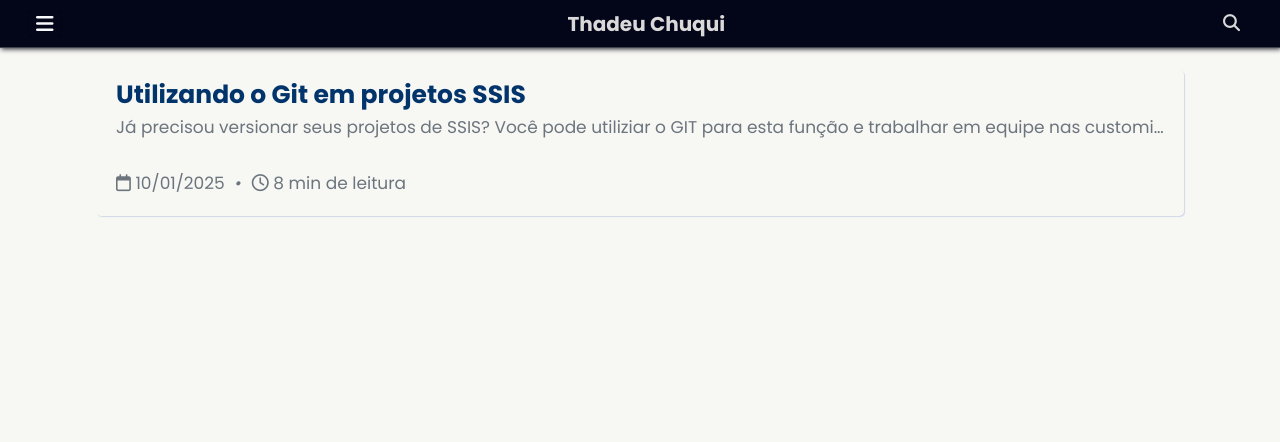
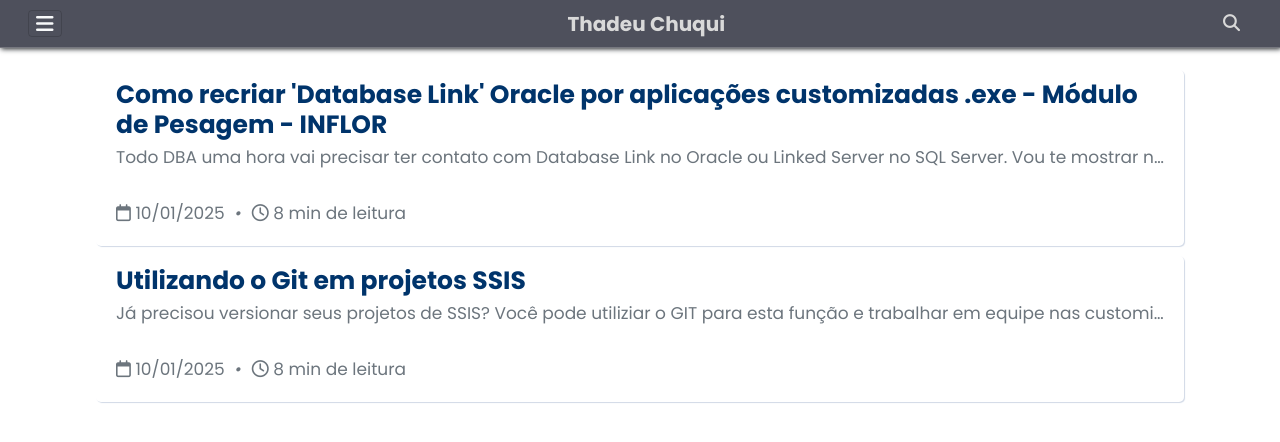
Before and after one commit to tchuqui/tchuqui.github.io, a Jekyll site: the page built from index.md, in a window 1280 px wide and 900 px high. Shown: the top 442 px of the window. Built offline with Jekyll 4.4.1, drawn with Linux system fonts in a browser that asks for light colours; the list of posts is cut into pages by our own code; part of the change alters nothing that is shown.

Commit message:
novo post, Como recriar 'Database Link' Oracle por aplicações customizadas .exe - Módulo de Pesagem - INFLOR

````diff
--- a/_config.yml
+++ b/_config.yml
@@ -8,9 +8,9 @@ lang: pt-BR
 timezone: America/Campo_Grande # Change to your timezone - https://kevinnovak.github.io/Time-Zone-Picker/
 
 title: Thadeu Chuqui
-tagline: Database Administrator | Data Engineer
-description: Um blog sobre dicas de Banco de Dados e Engenharia de Dados.
-avatar: "assets/img/avatar/avatar.jpg" # The avatar on sidebar
+tagline: Data Engineer | Database Administrator
+description: Um blog sobre dicas profissionais na área de Dados.
+avatar: "assets/img/avatar/avatar.png" # The avatar on sidebar
 
 # Social profiles
 email: tchuqui@gmail.com
@@ -19,7 +19,7 @@ linkedin: thadeuchuqui
 mastodon:
   instance: mastodon.social
   user: tchuqui
-instagram: tchuqui1
+instagram: thadeuchuqui
 youtube: thadeuchuqui
 
 disqus-username: https-tchuqui-github-io
--- a/_includes/sidebar.html
+++ b/_includes/sidebar.html
@@ -24,7 +24,7 @@
     <p>
       <a href="{{site.licenseUrl}}" target="_blank">{{site.license}}</a>
       <i>&bull;</i>
-      <span id="currentYear">2025</span>
+      <span id="data">Data Analytics</span>
     </p>
     <p>Made with <a href="https://jekyllrb.com/" target="_blank">Jekyll</a></p>
     <p><a href="https://github.com/brunogasparetto/brunogasparetto.github.io" target="_blank">Jekyll Gasparetto Theme</a></p>
--- /dev/null
+++ b/_posts/2025-01-18-desabilitando-database-link-oracle-por-aplicacao-exe.md
@@ -0,0 +1,155 @@
+---
+title: "Como recriar 'Database Link' Oracle por aplicações customizadas .exe - Módulo de Pesagem - INFLOR"
+description: "Todo DBA uma hora vai precisar ter contato com Database Link no Oracle ou Linked Server no SQL Server. Vou te mostrar neste artigo uma solução que desenvolvi para tirar esta função do DBA e passar para um usuário nomeado conseguir editar este tipo de objeto no banco de dados através de uma aplicação .exe"
+date: 2025-01-10 07:00:00 -0400
+image:
+  path: "/assets/img/2025-01-18-desabilitando-database-link-oracle-por-aplicacao-exe/capa_modulo_pesagem.png"
+  alt: "Editar Database Link no Oracle por aplicações Windows .exe"
+  hide: true
+categories: Oracle
+tags:
+  - oracle
+  - inflor
+  - dba
+  - database link
+  - módulo de pesagem
+  - sgf
+---
+
+A aplicação envolvida é o **Módulo de Pesagem** da [INFLOR](https://inflor.com/), que foi planejada com a intenção de manter um banco intermediário Oracle que poderia trabalhar `offline` para não parar o fluxo dos clientes em um sistema apartado quando o MLPS oscilasse ou ficasse indisponível devido a perda do link de internet.
+
+## Arquitetura
+
+<p style="text-align:center"><img src="/assets/img/2025-01-18-desabilitando-database-link-oracle-por-aplicacao-exe/modulo_pesagem.png" align="center" alt="Modulo de Pesagem" style="max-width: 656px"></p>
+
+A arquitetura consiste em dois bancos Oracle: Um **Oracle Principal** com a `aplicação SGF` e outro **Oracle Intermediário** com o `Módulo de Pesagem`. A sincronização entre os bancos acontecia com o apoio de um "Database Link" e um link MPLS possibilitando a comunicação rápida entre as diferentes regiões.
+
+> O Módulo de Pesagem ficava OFFLINE automaticamente com a perda de comunicação entre os bancos envolvidos.
+
+## Tabela Verdade
+
+{: .caption-table}
+
+| Módulo ONLINE | Módulo OFFLINE |
+| :------: | :------:|
+| Database Link ON | Database Link OFF |
+| aplicação ON_XE1.exe | aplicação OFF_XE1.exe |
+
+Gatilhos
+{: .caption-table}
+
+## Qual o Problema e Oportunidade?
+
+O "problema" era que ao oscilar o link de internet, o Módulo de Pesagem ficava OFFLINE e muitas vezes se perdia por não conseguir retomar a comunicação com o SGF, gerando muitos chamados para TI e atuações 24/7 do time. O sistema podia até funcionar por um tempo OFFLINE, mas depois era preciso sincroniza-lo com o SGF para manter as informações consilidados no sistema principal.
+
+<!-- quotes -->
+
+A solução foi passar para stakeholders[^1] a função de controlar se o Módulo de Pesagem funcionaria OFFLINE ou ONLINE, através de uma aplicação .exe que poderia ser executada de mais de um módulo, ou seja, de mais de um servidor Windows. Neste artigo do [blog](https://tchuqui.github.io/) vou te mostrar uma solução que desenvolvi para tirar a função do DBA de editar um **database link** no Oracle.
+
+<!-- references -->
+
+[^1]: Conceito criado na década de 1980, pelo filósofo norte-americano Robert Edward Freeman, o stakeholder é qualquer indivíduo ou organização que, de alguma forma, é impactado pelas ações de uma determinada empresa. Em uma tradução livre para o português, o termo significa parte interessada.
+
+Vamos lá?
+
+## Tutorial
+
+Primeiramente para quem não conhece o que é um Database Link ou Linked Server, a descrição vem logo a seguir em `NOTA`
+
+Database Link no Oracle é um objeto criado em um esquema de um banco de dados que possibilita o acesso a objetos de outro banco de dados.
+{: .bubble-note}
+
+O executável foi gerado a partir de dois arquivos ".bat", convertidos em ".exe" e disponilizados na parte superior direita do servidor Windows conforme a imagem abaixo:
+
+![Tela Stakeholders](/assets/img/2025-01-18-desabilitando-database-link-oracle-por-aplicacao-exe/2025-01-18_16-43.png)
+
+Somente usuários com permissões liberadas pela TI podiam executar as aplicações ".exe"
+{: .bubble-warning}
+
+Veja o código do arquivo .bat que originou os executáveis
+
+- Scripts
+   - off.bat
+   - on.bat
+
+### off.bat
+
+```bat
+echo connect [usuario_oracle]/[senha_usuario]@[SID] > doit.sql
+echo drop database link [DATABASE_LINK]; >> doit.sql
+echo create database link "[DATABASE_LINK]" connect to [BANCO_SGF] identified by "[senha_usuario]" using '(DESCRIPTION =(ADDRESS_LIST =(ADDRESS = (PROTOCOL = TCP)(HOST = [IP_BANCO])(PORT = 1521)))(CONNECT_DATA =(SERVER = DEDICATED)(SERVICE_NAME = [NOME_SERVICO2])))'; >> doit.sql
+echo exit >> doit.sql
+C:\$ORACLE_HOME\server\bin\sqlplus.exe /nolog @doit.sql
+del doit.sql
+msg * "MODULO OFFLINE"
+exit
+```
+Veja abaixo o que cada linha representa detalhadamente:
+
+1. conecta no banco com o usuário [usuario_oracle] no SID @[SID]
+2. apaga o database link [DATABASE_LINK]
+3. cria o database link com o nome do serviço errado propositalmente [NOME_SERVICO2]
+4. toda a ação é um texto que vai para o arquivo `doit.sql`
+5. o script doit.sql é executado no banco com o parâmetro /nolog para não gerar logs
+6. o script doit.sql é apagado
+7. a mensagem "MODULO OFFLINE" aparece na tela
+8. fecha a conexão com o banco
+
+Com a mesma logica foi possível criar outro script para ativar o Database Link.
+
+### on.bat
+
+```bat
+echo connect [usuario_oracle]/[senha_usuario]@[SID] > doit.sql
+echo drop database link [DATABASE_LINK]; >> doit.sql
+echo create database link "[DATABASE_LINK]" connect to [BANCO_SGF] identified by "[senha_usuario]" using '(DESCRIPTION =(ADDRESS_LIST =(ADDRESS = (PROTOCOL = TCP)(HOST = [IP_BANCO])(PORT = 1521)))(CONNECT_DATA =(SERVER = DEDICATED)(SERVICE_NAME = [NOME_SERVICO])))'; >> doit.sql
+echo exit >> doit.sql
+C:\$ORACLE_HOME\server\bin\sqlplus.exe /nolog @doit.sql
+del doit.sql
+msg * "MODULO ONLINE"
+exit
+```
+A diferença é que o serviço foi criado corretamente com o mesmo [NOME_SERVICO] disponível no banco do SGF, possibilitando com isso o sincronismo das informações.
+{: .bubble-tip}
+
+### Executáveis
+
+com os arquivos .bat prontos, podemos gerar os .exe utilizando um software chamado `Bat to Exe Converter`
+
+<p style="text-align:center"><img src="/assets/img/2025-01-18-desabilitando-database-link-oracle-por-aplicacao-exe/2025-01-18_17-35.png" align="center" alt="conversao .exe" style="max-width: 756px"></p>
+
+Somente cole o conteúdo do script .bat neste campo marcado e clique para Converter em .exe
+
+Em Exe-Format selecione 32 Bit.
+{: .bubble-tip}
+
+<p style="text-align:center"><img src="/assets/img/2025-01-18-desabilitando-database-link-oracle-por-aplicacao-exe/2025-01-18_17-39.png" align="center" alt="conversao .exe" style="max-width: 756px"></p>
+
+Faça a mesma coisa com o outro script "on.bat" para gerar o segundo aplicativo.
+
+Pronto!!
+
+<p style="text-align:center"><img src="/assets/img/2025-01-18-desabilitando-database-link-oracle-por-aplicacao-exe/2025-01-18_17-41.png" align="center" alt="Mensagem OFFLINE" style="max-width: 756px"></p>
+
+No **marcador 1** está o Executável `OFF_XE1.exe`, que foi acionado pelo stekeholder com permissão de execução. No **marcado 2** é a mensagem que aparece quando o database link foi modificado para um serviço que não encontratá o banco Primário.
+
+<p style="text-align:center"><img src="/assets/img/2025-01-18-desabilitando-database-link-oracle-por-aplicacao-exe/2025-01-18_17-44.png" align="center" alt="Modulo de Pesagem offline" style="max-width: 756px"></p>
+
+ao executar o aplicativo `ON_XE1.exe` a mensagem abaixo indica que o Modulo de Pesagem está ativo.
+
+
+<p style="text-align:center"><img src="/assets/img/2025-01-18-desabilitando-database-link-oracle-por-aplicacao-exe/2025-01-18_17-47.png" align="center" alt="Modulo de Pesagem online" style="max-width: 256px"></p>
+
+<p style="text-align:center"><img src="/assets/img/2025-01-18-desabilitando-database-link-oracle-por-aplicacao-exe/2025-01-18_17-52.png" align="center" alt="Modulo de Pesagem online" style="max-width: 756px"></p>
+
+Gostou da dica?
+
+Então é possível automatizar ações de DBA através de uma aplicação .exe via Windows. Você só precisa se certificador da sintaxe correta do script e a permissão correta para o usuário do banco conseguir realizar a operação desejada!!
+
+Legal, né?
+
+O céu é o limite para a sua criatividade.
+
+Aventure-se!!!
+
+## Referência
--- a/assets/css/variables.css
+++ b/assets/css/variables.css
@@ -1,8 +1,8 @@
 /* Variables */
 
 :root {
-  --primary-color: #030518;
-  --secondary-color: #0095e3;
+  --primary-color: #4e505c;
+  --secondary-color: #134609;
   --text-color-light: #d9d9d9;
   --details-color-blue: #00346b;
   --details-color-red: #c51414;
@@ -10,5 +10,5 @@
   --bubble-tip: #12805c;
   --bubble-note: #588ef2;
   --bubble-warning: #d9534f;
-  --bs-body-bg: #f7f7f4;
+  --bs-body-bg: #ffffff;
 }
````
Also changed, not shown: assets/img/2025-01-18-desabilitando-database-link-oracle-por-aplicacao-exe/2025-01-18_16-43.png (added), assets/img/2025-01-18-desabilitando-database-link-oracle-por-aplicacao-exe/2025-01-18_17-35.png (added), assets/img/2025-01-18-desabilitando-database-link-oracle-por-aplicacao-exe/2025-01-18_17-39.png (added), assets/img/2025-01-18-desabilitando-database-link-oracle-por-aplicacao-exe/2025-01-18_17-41.png (added), assets/img/2025-01-18-desabilitando-database-link-oracle-por-aplicacao-exe/2025-01-18_17-44.png (added), assets/img/2025-01-18-desabilitando-database-link-oracle-por-aplicacao-exe/2025-01-18_17-47.png (added), assets/img/2025-01-18-desabilitando-database-link-oracle-por-aplicacao-exe/2025-01-18_17-52.png (added), assets/img/2025-01-18-desabilitando-database-link-oracle-por-aplicacao-exe/capa_modulo_pesagem (cópia).png (added), assets/img/2025-01-18-desabilitando-database-link-oracle-por-aplicacao-exe/capa_modulo_pesagem.png (added), assets/img/2025-01-18-desabilitando-database-link-oracle-por-aplicacao-exe/modulo_pesagem.png (added), assets/img/avatar/avatar.jpg, assets/img/avatar/avatar.png.
